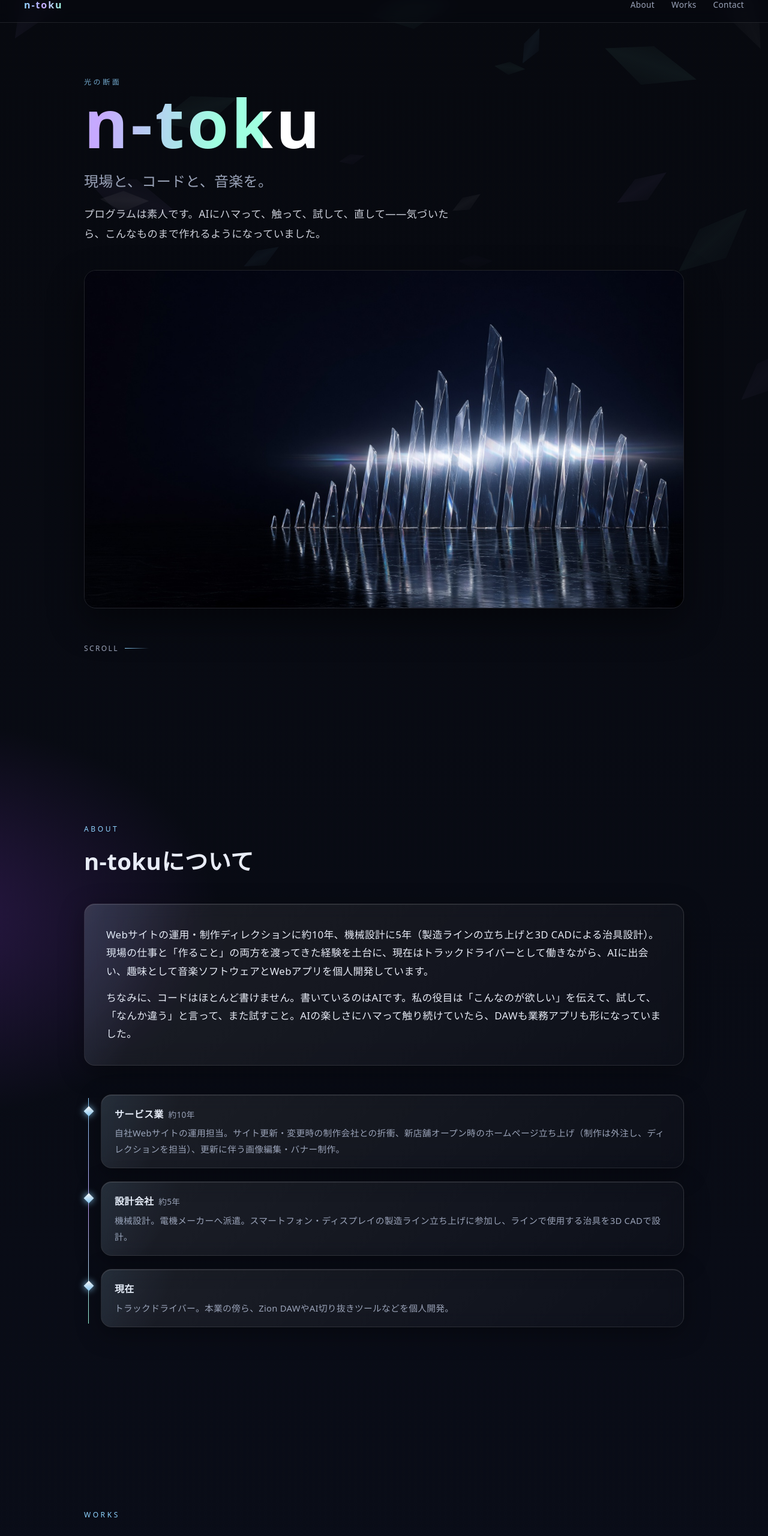
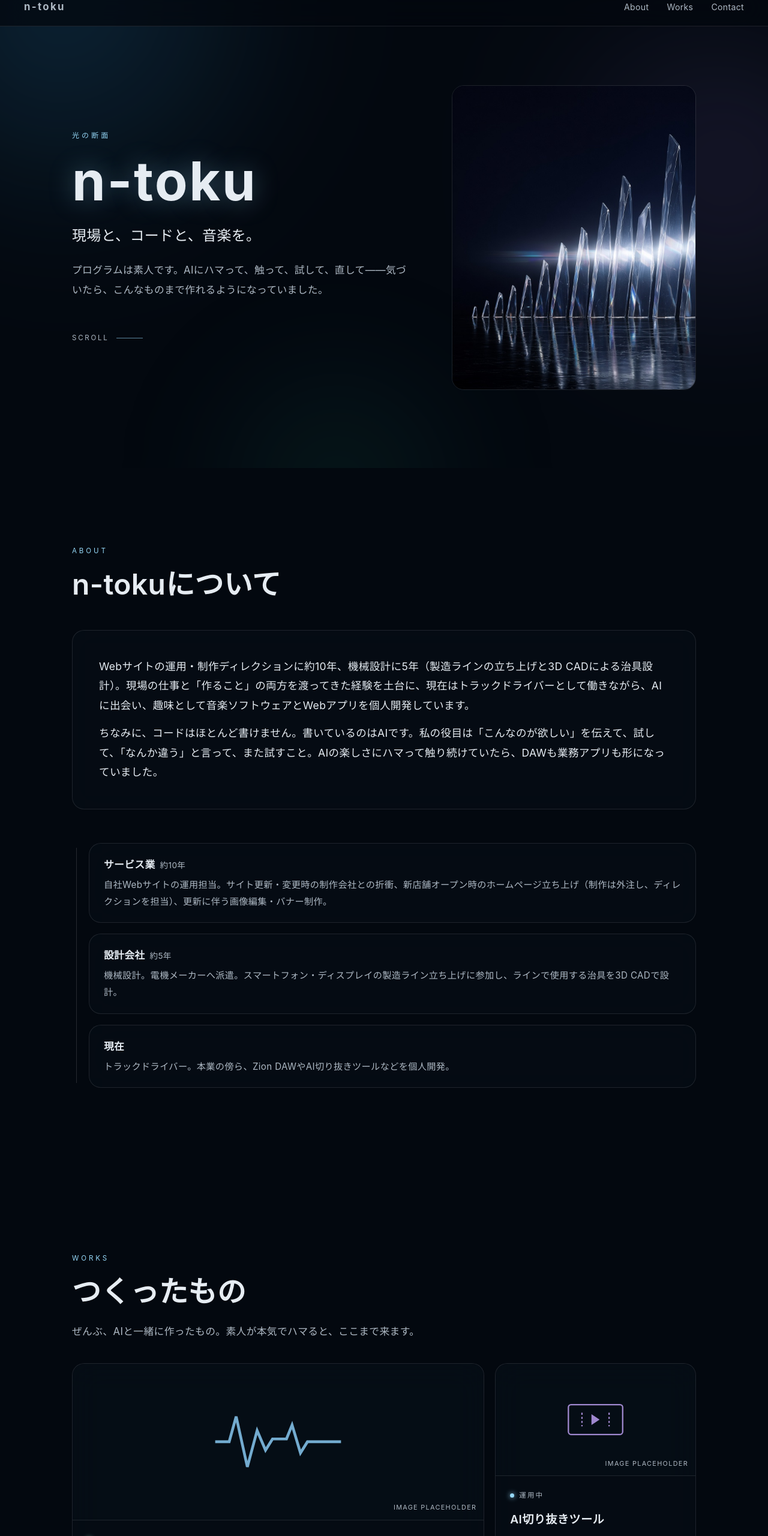
Before and after one commit to tokura1222/n-toku-portfolio, a plain HTML site: page index.html in a window 1280 px wide. Shown: the part 20-2580 px from the top of the page at 60% size. Drawn offline with Linux system fonts and the light colour scheme.

Commit message:
デザインをブラッシュアップ（オーロラ背景・Bentoグリッド・ガラス質感に再設計）

```diff
--- a/index.html
+++ b/index.html
@@ -7,123 +7,147 @@
 <meta name="description" content="n-toku のポートフォリオ。現場と、コードと、音楽を。">
 <style>
 :root{
-  --bg:#07090f; --bg2:#0c1020; --text:#e8ecf6; --muted:#9aa3b8;
-  --line:rgba(255,255,255,.10); --glass:rgba(255,255,255,.045);
-  --c1:#8fd3ff; --c2:#c7a8ff; --c3:#9fffe0;
-  --radius:18px; --max:1080px;
+  --bg:oklch(0.13 0.02 255);
+  --surface:oklch(0.17 0.02 255);
+  --text:oklch(0.94 0.01 250);
+  --muted:oklch(0.78 0.02 250);
+  --line:rgba(255,255,255,.10);
+  --ice:oklch(0.85 0.08 230);
+  --violet:oklch(0.78 0.10 295);
+  --mint:oklch(0.90 0.10 165);
+  --radius:20px;
+  --max:1120px;
 }
 *{box-sizing:border-box;margin:0;padding:0}
 html{scroll-behavior:smooth}
 body{
-  font-family:"Hiragino Sans","Yu Gothic UI","Noto Sans JP",system-ui,sans-serif;
-  background:radial-gradient(1200px 700px at 80% -10%,#16204a 0%,transparent 60%),
-             radial-gradient(900px 600px at -10% 30%,#2a1846 0%,transparent 55%),
-             linear-gradient(180deg,var(--bg),var(--bg2));
-  color:var(--text);line-height:1.8;letter-spacing:.02em;min-height:100vh;overflow-x:hidden;
+  font-family:'Inter','Geist',"Hiragino Sans","Yu Gothic UI","Noto Sans JP",system-ui,sans-serif;
+  background:var(--bg);
+  color:var(--text);line-height:1.85;letter-spacing:.02em;min-height:100vh;overflow-x:hidden;
+  font-size:1.05rem;
 }
 a{color:inherit}
-#prism{position:fixed;inset:0;z-index:0;pointer-events:none;opacity:.55}
+
+/* aurora mesh background */
+.aurora{position:fixed;inset:0;z-index:0;pointer-events:none;overflow:hidden}
+.aurora span{position:absolute;border-radius:50%;filter:blur(100px);opacity:.5;will-change:transform}
+.aurora .a1{width:55vw;height:55vw;left:-12vw;top:-18vw;
+  background:radial-gradient(circle at 35% 35%,oklch(0.55 0.11 240 / .55),transparent 65%);
+  animation:drift1 34s ease-in-out infinite alternate}
+.aurora .a2{width:48vw;height:48vw;right:-14vw;top:6vh;
+  background:radial-gradient(circle at 60% 40%,oklch(0.50 0.12 295 / .45),transparent 65%);
+  animation:drift2 42s ease-in-out infinite alternate}
+.aurora .a3{width:44vw;height:44vw;left:22vw;bottom:-24vw;
+  background:radial-gradient(circle at 50% 50%,oklch(0.55 0.09 175 / .35),transparent 65%);
+  animation:drift3 50s ease-in-out infinite alternate}
+@keyframes drift1{from{transform:translate(0,0) rotate(0deg)}to{transform:translate(7vw,5vh) rotate(24deg)}}
+@keyframes drift2{from{transform:translate(0,0) rotate(0deg)}to{transform:translate(-6vw,9vh) rotate(-18deg)}}
+@keyframes drift3{from{transform:translate(0,0)}to{transform:translate(-5vw,-6vh)}}
 header,main,footer{position:relative;z-index:1}
 
 /* nav */
 nav{position:fixed;top:0;left:0;right:0;z-index:10;display:flex;justify-content:space-between;align-items:center;
-  padding:14px clamp(16px,4vw,40px);backdrop-filter:blur(12px);-webkit-backdrop-filter:blur(12px);
-  background:rgba(7,9,15,.55);border-bottom:1px solid var(--line)}
-.logo{font-weight:700;letter-spacing:.12em;text-decoration:none;
-  background:linear-gradient(90deg,var(--c1),var(--c2),var(--c3));-webkit-background-clip:text;background-clip:text;color:transparent}
-nav ul{display:flex;gap:clamp(12px,3vw,28px);list-style:none;font-size:.85rem}
+  padding:16px clamp(16px,4vw,40px);
+  backdrop-filter:blur(24px);-webkit-backdrop-filter:blur(24px);
+  background:color-mix(in oklch,var(--bg) 72%,transparent);
+  border-bottom:1px solid var(--line)}
+.logo{font-weight:700;letter-spacing:.14em;text-decoration:none;font-size:1.05rem}
+nav ul{display:flex;gap:clamp(14px,3vw,30px);list-style:none;font-size:.88rem}
 nav a{text-decoration:none;color:var(--muted);transition:color .2s}
 nav a:hover{color:var(--text)}
 .menu-btn{display:none;background:none;border:1px solid var(--line);color:var(--text);border-radius:10px;padding:6px 10px;cursor:pointer}
 
-section{padding:clamp(80px,12vw,140px) clamp(16px,5vw,40px);max-width:var(--max);margin:0 auto}
-.sec-label{font-size:.75rem;letter-spacing:.3em;color:var(--c1);text-transform:uppercase;margin-bottom:8px}
-h2{font-size:clamp(1.6rem,4vw,2.4rem);font-weight:600;margin-bottom:36px}
+section{padding:clamp(4rem,10vw,8rem) clamp(16px,5vw,40px);max-width:var(--max);margin:0 auto}
+.sec-label{font-size:.72rem;letter-spacing:.34em;color:var(--ice);text-transform:uppercase;margin-bottom:14px}
+h2{font-size:clamp(2rem,3vw + 1rem,3rem);font-weight:600;line-height:1.3;margin-bottom:44px}
 
-/* glass card */
-.glass{position:relative;background:linear-gradient(135deg,rgba(255,255,255,.08),rgba(255,255,255,.02));
-  border:1px solid var(--line);border-radius:var(--radius);backdrop-filter:blur(14px);-webkit-backdrop-filter:blur(14px);
-  box-shadow:0 10px 40px rgba(0,0,0,.35),inset 0 1px 0 rgba(255,255,255,.12);overflow:hidden}
-.glass::before{content:"";position:absolute;inset:-40%;pointer-events:none;
-  background:linear-gradient(115deg,transparent 40%,rgba(255,255,255,.10) 48%,rgba(143,211,255,.10) 50%,transparent 58%);
-  transform:translateX(var(--shine,-30%));transition:transform .8s ease}
-.glass:hover::before{--shine:30%}
+/* glass panel — thin border + blur, no heavy shadow */
+.glass{background:color-mix(in oklch,var(--surface) 55%,transparent);
+  border:1px solid var(--line);border-radius:var(--radius);
+  backdrop-filter:blur(24px);-webkit-backdrop-filter:blur(24px)}
 
-/* hero */
-#hero{min-height:100vh;display:flex;flex-direction:column;justify-content:center;align-items:flex-start;max-width:var(--max)}
-.crystal{position:absolute;right:clamp(-40px,4vw,60px);top:50%;transform:translateY(-50%);width:clamp(220px,38vw,440px);aspect-ratio:1;pointer-events:none;opacity:.9}
-.crystal svg{width:100%;height:100%;animation:float 9s ease-in-out infinite}
-@keyframes float{0%,100%{transform:translateY(0) rotate(0)}50%{transform:translateY(-14px) rotate(3deg)}}
-.hero-name{font-size:clamp(3rem,11vw,7rem);font-weight:700;line-height:1;letter-spacing:.04em;
-  background:linear-gradient(100deg,#fff 10%,var(--c1) 40%,var(--c2) 65%,var(--c3) 90%);background-size:200% auto;
-  -webkit-background-clip:text;background-clip:text;color:transparent;animation:sheen 8s linear infinite}
-@keyframes sheen{to{background-position:200% center}}
-.hero-catch{margin-top:20px;font-size:clamp(1.05rem,2.6vw,1.5rem);color:var(--muted)}
-.hero-lead{margin-top:18px;font-size:clamp(.95rem,2vw,1.08rem);line-height:1.9;opacity:.88;max-width:36em}
-.hero-sub{margin-top:6px;font-size:.75rem;letter-spacing:.3em;color:var(--c1);opacity:.8}
-.hero-visual{margin-top:44px;width:100%;border-radius:20px;overflow:hidden;border:1px solid var(--line);
-  box-shadow:0 24px 60px rgba(0,0,0,.45)}
-.hero-visual img{display:block;width:100%;height:auto}
-.scroll-hint{margin-top:56px;font-size:.75rem;color:var(--muted);letter-spacing:.2em;text-decoration:none;display:inline-flex;gap:10px;align-items:center}
-.scroll-hint::after{content:"";width:40px;height:1px;background:linear-gradient(90deg,var(--c1),transparent)}
+/* hero — asymmetric 7:5 */
+#hero{min-height:100vh;display:grid;grid-template-columns:7fr 5fr;gap:clamp(28px,5vw,64px);align-items:center;
+  padding-top:clamp(7rem,14vw,10rem)}
+.hero-sub{font-size:.75rem;letter-spacing:.34em;color:var(--ice);margin-bottom:18px}
+.hero-name{font-size:clamp(3.4rem,7vw + 1rem,5.6rem);font-weight:700;line-height:1.05;letter-spacing:.03em;
+  text-shadow:0 0 42px oklch(0.85 0.08 230 / .35)}
+.hero-catch{margin-top:22px;font-size:clamp(1.15rem,2.4vw,1.5rem);color:var(--text)}
+.hero-lead{margin-top:18px;font-size:1.05rem;line-height:2;color:var(--muted);max-width:34em}
+.hero-visual{border-radius:var(--radius);overflow:hidden;border:1px solid var(--line)}
+.hero-visual img{display:block;width:100%;height:100%;object-fit:cover;aspect-ratio:4/5}
+.scroll-hint{margin-top:52px;font-size:.72rem;color:var(--muted);letter-spacing:.24em;text-decoration:none;display:inline-flex;gap:12px;align-items:center}
+.scroll-hint::after{content:"";width:44px;height:1px;background:var(--ice);opacity:.6}
 
 /* about */
-.about-text{padding:clamp(22px,4vw,36px);font-size:clamp(.95rem,1.8vw,1.05rem);margin-bottom:48px}
+.about-text{padding:clamp(26px,4vw,44px);font-size:clamp(1rem,1.6vw,1.1rem);margin-bottom:56px}
 .timeline{list-style:none;position:relative;padding-left:28px}
-.timeline::before{content:"";position:absolute;left:7px;top:6px;bottom:6px;width:1px;
-  background:linear-gradient(180deg,var(--c1),var(--c2),var(--c3))}
-.timeline li{position:relative;margin-bottom:22px}
-.timeline li::before{content:"";position:absolute;left:-26px;top:22px;width:12px;height:12px;transform:rotate(45deg);
-  background:linear-gradient(135deg,#fff,var(--c1));box-shadow:0 0 12px var(--c1)}
-.timeline .glass{padding:18px 22px}
+.timeline::before{content:"";position:absolute;left:7px;top:8px;bottom:8px;width:1px;background:rgba(255,255,255,.14)}
+.timeline li{position:relative;margin-bottom:18px}
+.timeline li::before{content:"";position:absolute;left:-26px;top:26px;width:11px;height:11px;transform:rotate(45deg);
+  background:var(--bg);border:1px solid var(--ice);box-shadow:0 0 10px oklch(0.85 0.08 230 / .5)}
+.timeline .glass{padding:20px 24px}
 .tl-head{font-weight:600;margin-bottom:4px}
 .tl-head span{color:var(--muted);font-weight:400;font-size:.85rem;margin-left:8px}
-.timeline p{color:var(--muted);font-size:.92rem}
+.timeline p{color:var(--muted);font-size:.95rem}
 
-/* works */
-.works{display:grid;grid-template-columns:repeat(2,1fr);gap:20px}
-.work{display:flex;flex-direction:column}
-.thumb{aspect-ratio:16/9;border-bottom:1px solid var(--line);position:relative;display:grid;place-items:center;
-  background:linear-gradient(135deg,rgba(143,211,255,.12),rgba(199,168,255,.10) 50%,rgba(159,255,224,.08))}
-.thumb svg{width:38%;opacity:.75}
-.thumb .ph{position:absolute;bottom:10px;right:12px;font-size:.7rem;color:var(--muted);letter-spacing:.1em}
-.work-body{padding:20px 22px 24px;flex:1;display:flex;flex-direction:column}
-.badge{align-self:flex-start;font-size:.7rem;padding:3px 10px;border-radius:999px;border:1px solid var(--line);color:var(--c3);margin-bottom:10px}
-.work h3{font-size:1.15rem;margin-bottom:6px}
-.work p{color:var(--muted);font-size:.9rem;flex:1}
-.work a.link{margin-top:14px;align-self:flex-start;font-size:.85rem;color:var(--c1);text-decoration:none;border-bottom:1px solid rgba(143,211,255,.4)}
-.work a.link:hover{border-color:var(--c1)}
+/* works — asymmetric bento grid */
+.works{display:grid;grid-template-columns:repeat(6,1fr);gap:18px}
+.work{display:flex;flex-direction:column;overflow:hidden}
+.work.wide{grid-column:span 4}
+.work.half{grid-column:span 2}
+.work.mid{grid-column:span 3}
+.thumb{border-bottom:1px solid var(--line);position:relative;display:grid;place-items:center;
+  background:color-mix(in oklch,var(--surface) 40%,transparent)}
+.work.wide .thumb{aspect-ratio:21/8}
+.work.half .thumb,.work.mid .thumb{aspect-ratio:16/9}
+.thumb svg{width:34%;opacity:.8}
+.thumb .ph{position:absolute;bottom:10px;right:12px;font-size:.68rem;color:var(--muted);letter-spacing:.12em}
+.work-body{padding:22px 24px 26px;flex:1;display:flex;flex-direction:column}
+.status{display:inline-flex;align-items:center;gap:8px;font-size:.72rem;letter-spacing:.18em;color:var(--muted);margin-bottom:12px;text-transform:uppercase}
+.status i{width:7px;height:7px;border-radius:50%;background:var(--mint);box-shadow:0 0 8px var(--mint);flex:none}
+.status.live i{background:var(--ice);box-shadow:0 0 8px var(--ice)}
+.status.dev i{background:var(--violet);box-shadow:0 0 8px var(--violet)}
+.status.music i{background:var(--text);box-shadow:none}
+.work h3{font-size:1.2rem;margin-bottom:8px;font-weight:600}
+.work p{color:var(--muted);font-size:.94rem;flex:1}
+.work a.link{margin-top:16px;align-self:flex-start;font-size:.88rem;color:var(--ice);text-decoration:none;border-bottom:1px solid oklch(0.85 0.08 230 / .4)}
+.work a.link:hover{border-color:var(--ice)}
 
 /* contact */
-.contact{padding:clamp(28px,5vw,48px);text-align:center}
-.contact p{color:var(--muted);margin-bottom:24px}
-.mail-btn{display:inline-block;padding:14px 32px;border-radius:999px;text-decoration:none;font-weight:600;letter-spacing:.05em;
-  color:#07090f;background:linear-gradient(100deg,var(--c1),var(--c2),var(--c3));box-shadow:0 0 30px rgba(143,211,255,.35);transition:transform .2s,box-shadow .2s}
-.mail-btn:hover{transform:translateY(-2px);box-shadow:0 0 44px rgba(199,168,255,.5)}
-.mail-addr{display:block;margin-top:14px;font-size:.85rem;color:var(--muted)}
+.contact{padding:clamp(32px,5vw,56px);text-align:center}
+.contact p{color:var(--muted);margin-bottom:28px;max-width:40em;margin-left:auto;margin-right:auto}
+.mail-btn{display:inline-block;padding:15px 36px;border-radius:999px;text-decoration:none;font-weight:600;letter-spacing:.05em;
+  color:oklch(0.15 0.02 250);background:oklch(0.96 0.01 250);transition:transform .2s,box-shadow .2s}
+.mail-btn:hover{transform:translateY(-2px);box-shadow:0 8px 32px oklch(0.85 0.08 230 / .35)}
+.mail-addr{display:block;margin-top:16px;font-size:.85rem;color:var(--muted)}
 
-footer{text-align:center;padding:40px 16px;color:var(--muted);font-size:.75rem;border-top:1px solid var(--line)}
+footer{text-align:center;padding:44px 16px;color:var(--muted);font-size:.75rem;border-top:1px solid var(--line)}
 
-/* reveal */
-.reveal{opacity:0;transform:translateY(24px);transition:opacity .9s ease,transform .9s ease}
-.reveal.in{opacity:1;transform:none}
+/* unveil reveal — clip-path, no plain fade */
+.reveal{clip-path:inset(0 0 100% 0);opacity:.25;transition:clip-path 1.1s cubic-bezier(.22,.8,.24,1),opacity .9s ease}
+.reveal.in{clip-path:inset(0 0 0% 0);opacity:1}
 
+@media (max-width:900px){
+  #hero{grid-template-columns:1fr;min-height:auto}
+  .hero-visual img{aspect-ratio:16/10}
+  .work.wide,.work.half,.work.mid{grid-column:span 6}
+  .work.wide .thumb{aspect-ratio:16/9}
+}
 @media (max-width:760px){
-  .works{grid-template-columns:1fr}
   .menu-btn{display:block}
   nav ul{position:absolute;top:100%;right:12px;flex-direction:column;gap:14px;padding:18px 22px;border-radius:14px;
-    background:rgba(12,16,32,.95);border:1px solid var(--line);display:none}
+    background:color-mix(in oklch,var(--bg) 92%,transparent);border:1px solid var(--line);display:none}
   nav ul.open{display:flex}
-  .crystal{opacity:.35;right:-60px}
 }
 @media (prefers-reduced-motion:reduce){
   *{animation:none!important;transition:none!important}
-  .reveal{opacity:1;transform:none}
+  .reveal{clip-path:none;opacity:1}
 }
 </style>
 </head>
 <body>
-<canvas id="prism" aria-hidden="true"></canvas>
+<div class="aurora" aria-hidden="true"><span class="a1"></span><span class="a2"></span><span class="a3"></span></div>
 
 <nav>
   <a href="#hero" class="logo">n-toku</a>
@@ -138,14 +162,16 @@ footer{text-align:center;padding:40px 16px;color:var(--muted);font-size:.75rem;b
 <main>
   <!-- Hero -->
   <section id="hero" aria-label="光の断面">
-    <p class="hero-sub">光の断面</p>
-    <h1 class="hero-name">n-toku</h1>
-    <p class="hero-catch">現場と、コードと、音楽を。</p>
-    <p class="hero-lead">プログラムは素人です。AIにハマって、触って、試して、直して——気づいたら、こんなものまで作れるようになっていました。</p>
+    <div>
+      <p class="hero-sub">光の断面</p>
+      <h1 class="hero-name">n-toku</h1>
+      <p class="hero-catch">現場と、コードと、音楽を。</p>
+      <p class="hero-lead">プログラムは素人です。AIにハマって、触って、試して、直して——気づいたら、こんなものまで作れるようになっていました。</p>
+      <a href="#about" class="scroll-hint">SCROLL</a>
+    </div>
     <div class="hero-visual">
       <img src="assets/hero-an3-equalizer.jpg" alt="音の波形のように並んだ結晶片を光が抜けるキービジュアル">
     </div>
-    <a href="#about" class="scroll-hint">SCROLL</a>
   </section>
 
   <!-- About -->
@@ -176,59 +202,59 @@ footer{text-align:center;padding:40px 16px;color:var(--muted);font-size:.75rem;b
   <section id="works">
     <p class="sec-label reveal">Works</p>
     <h2 class="reveal">つくったもの</h2>
-    <p class="reveal" style="color:var(--muted);margin-top:-20px;margin-bottom:32px">ぜんぶ、AIと一緒に作ったもの。素人が本気でハマると、ここまで来ます。</p>
+    <p class="reveal" style="color:var(--muted);margin-top:-24px;margin-bottom:36px">ぜんぶ、AIと一緒に作ったもの。素人が本気でハマると、ここまで来ます。</p>
     <div class="works">
-      <article class="glass work reveal">
+      <article class="glass work wide reveal">
         <div class="thumb" aria-hidden="true">
           <svg viewBox="0 0 100 60" fill="none" stroke="#8fd3ff" stroke-width="2"><path d="M5 30h10l5-18 8 36 7-26 6 14 5-8h10l4-10 6 20 5-8h24"/></svg>
           <span class="ph">IMAGE PLACEHOLDER</span>
         </div>
         <div class="work-body">
-          <span class="badge">Windows版 近日公開</span>
+          <span class="status"><i></i>Windows版 近日公開</span>
           <h3>Zion DAW</h3>
           <p>AIと一緒に作っている、音楽制作ソフトです。AIが曲をボーカル・ドラム・ベース・その他に分ける「ステム分離」も入っています。「こんなのが欲しい」を伝えては試して、直して、を繰り返してきました。Windows版を近日公開予定です。</p>
         </div>
       </article>
-      <article class="glass work reveal">
+      <article class="glass work half reveal">
         <div class="thumb" aria-hidden="true">
           <svg viewBox="0 0 100 60" fill="none" stroke="#c7a8ff" stroke-width="2"><rect x="10" y="8" width="80" height="44" rx="4"/><path d="M30 20v20M70 20v20" stroke-dasharray="3 3"/><path d="M44 22l12 8-12 8z" fill="#c7a8ff" stroke="none"/></svg>
           <span class="ph">IMAGE PLACEHOLDER</span>
         </div>
         <div class="work-body">
-          <span class="badge">運用中</span>
+          <span class="status live"><i></i>運用中</span>
           <h3>AI切り抜きツール</h3>
           <p>AIと一緒に作っている、動画の切り抜きツールです。長い動画の見どころをAIが選んで縦型クリップに切り抜き、字幕と、Xに投稿する文まで作ります。いまは「お試しサービス」として運用中です。</p>
         </div>
       </article>
-      <article class="glass work reveal">
+      <article class="glass work half reveal">
         <div class="thumb" aria-hidden="true">
           <svg viewBox="0 0 100 60" fill="none" stroke="#9fffe0" stroke-width="2"><rect x="28" y="26" width="44" height="30" rx="4"/><path d="M38 26v-6a12 12 0 0 1 24 0v6"/><circle cx="50" cy="41" r="4"/></svg>
           <span class="ph">IMAGE PLACEHOLDER</span>
         </div>
         <div class="work-body">
-          <span class="badge">開発中</span>
+          <span class="status dev"><i></i>開発中</span>
           <h3>パスワードマネージャー</h3>
           <p>クラウドを使わず、パソコンの中だけでパスワードを守るWindows用の管理アプリです。Rustで暗号部分から設計し、自動ロックやクリップボードの自動消去など、安全性を最優先にしています。</p>
         </div>
       </article>
-      <article class="glass work reveal">
+      <article class="glass work half reveal">
         <div class="thumb" aria-hidden="true">
           <svg viewBox="0 0 100 60" fill="none" stroke="#c7a8ff" stroke-width="2"><circle cx="28" cy="30" r="8"/><circle cx="72" cy="16" r="6"/><circle cx="72" cy="44" r="6"/><path d="M35 26l30-8M35 34l30 8"/></svg>
           <span class="ph">IMAGE PLACEHOLDER</span>
         </div>
         <div class="work-body">
-          <span class="badge">開発中</span>
+          <span class="status dev"><i></i>開発中</span>
           <h3>ZION AI Studio</h3>
           <p>Codex、Claude、CursorなどのAIを1つの画面で使い分けられる、Windows用のコンシェルジュアプリです。依頼文を確認してから送り、返ってきた回答をそのまま次のAIへ引き継げます。</p>
         </div>
       </article>
-      <article class="glass work reveal">
+      <article class="glass work half reveal">
         <div class="thumb" aria-hidden="true">
           <svg viewBox="0 0 100 60" fill="none" stroke="#8fd3ff" stroke-width="2"><circle cx="50" cy="30" r="20"/><circle cx="50" cy="30" r="5"/><path d="M50 10a20 20 0 0 1 20 20" stroke="#c7a8ff"/></svg>
           <span class="ph">IMAGE PLACEHOLDER</span>
         </div>
         <div class="work-body">
-          <span class="badge">Music</span>
+          <span class="status music"><i></i>Music</span>
           <h3>Music</h3>
           <p>レゲエを中心に、曲づくりも楽しんでいます。音源や活動のまとめは ZION ONLINE に置いています。</p>
           <a class="link" href="https://zion-online.com" target="_blank" rel="noopener">ZION ONLINE →</a>
@@ -258,37 +284,9 @@ footer{text-align:center;padding:40px 16px;color:var(--muted);font-size:.75rem;b
   btn.addEventListener('click',()=>{const o=ul.classList.toggle('open');btn.setAttribute('aria-expanded',o)});
   ul.querySelectorAll('a').forEach(a=>a.addEventListener('click',()=>{ul.classList.remove('open');btn.setAttribute('aria-expanded',false)}));
 
-  // reveal on scroll
-  const io=new IntersectionObserver(es=>es.forEach(e=>{if(e.isIntersecting){e.target.classList.add('in');io.unobserve(e.target)}}),{threshold:.15});
+  // unveil on scroll
+  const io=new IntersectionObserver(es=>es.forEach(e=>{if(e.isIntersecting){e.target.classList.add('in');io.unobserve(e.target)}}),{threshold:.12});
   document.querySelectorAll('.reveal').forEach(el=>io.observe(el));
-
-  // light shards background (lightweight canvas)
-  const reduce=matchMedia('(prefers-reduced-motion: reduce)').matches;
-  const cv=document.getElementById('prism'),ctx=cv.getContext('2d');
-  let W,H,dpr,shards=[];
-  const cols=['143,211,255','199,168,255','159,255,224','255,255,255'];
-  function resize(){
-    dpr=Math.min(devicePixelRatio||1,2);W=innerWidth;H=innerHeight;
-    cv.width=W*dpr;cv.height=H*dpr;cv.style.width=W+'px';cv.style.height=H+'px';ctx.setTransform(dpr,0,0,dpr,0,0);
-    const n=Math.round(Math.min(26,W/50));
-    shards=Array.from({length:n},()=>({x:Math.random()*W,y:Math.random()*H,s:20+Math.random()*70,
-      r:Math.random()*Math.PI,vr:(Math.random()-.5)*.002,vy:-.08-Math.random()*.15,
-      c:cols[Math.floor(Math.random()*cols.length)],a:.04+Math.random()*.08}));
-  }
-  function draw(){
-    ctx.clearRect(0,0,W,H);ctx.globalCompositeOperation='lighter';
-    for(const p of shards){
-      ctx.save();ctx.translate(p.x,p.y);ctx.rotate(p.r);
-      const g=ctx.createLinearGradient(-p.s,0,p.s,0);
-      g.addColorStop(0,`rgba(${p.c},0)`);g.addColorStop(.5,`rgba(${p.c},${p.a})`);g.addColorStop(1,`rgba(${p.c},0)`);
-      ctx.fillStyle=g;ctx.beginPath();ctx.moveTo(0,-p.s);ctx.lineTo(p.s*.45,0);ctx.lineTo(0,p.s*.9);ctx.lineTo(-p.s*.35,0);ctx.closePath();ctx.fill();
-      ctx.restore();
-      if(!reduce){p.y+=p.vy;p.r+=p.vr;if(p.y<-p.s){p.y=H+p.s;p.x=Math.random()*W}}
-    }
-    if(!reduce)requestAnimationFrame(draw);
-  }
-  addEventListener('resize',()=>{resize();if(reduce)draw()});
-  resize();draw();
 })();
 </script>
 </body>
```
